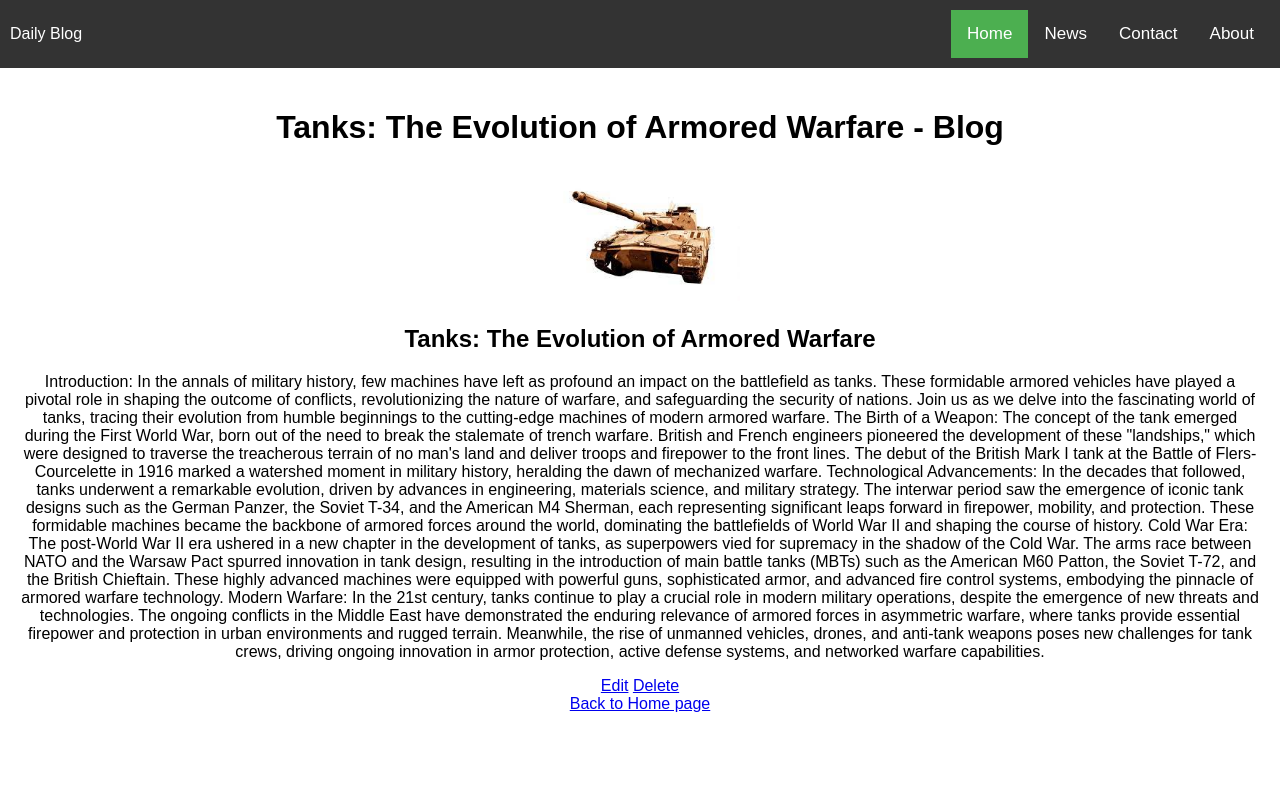
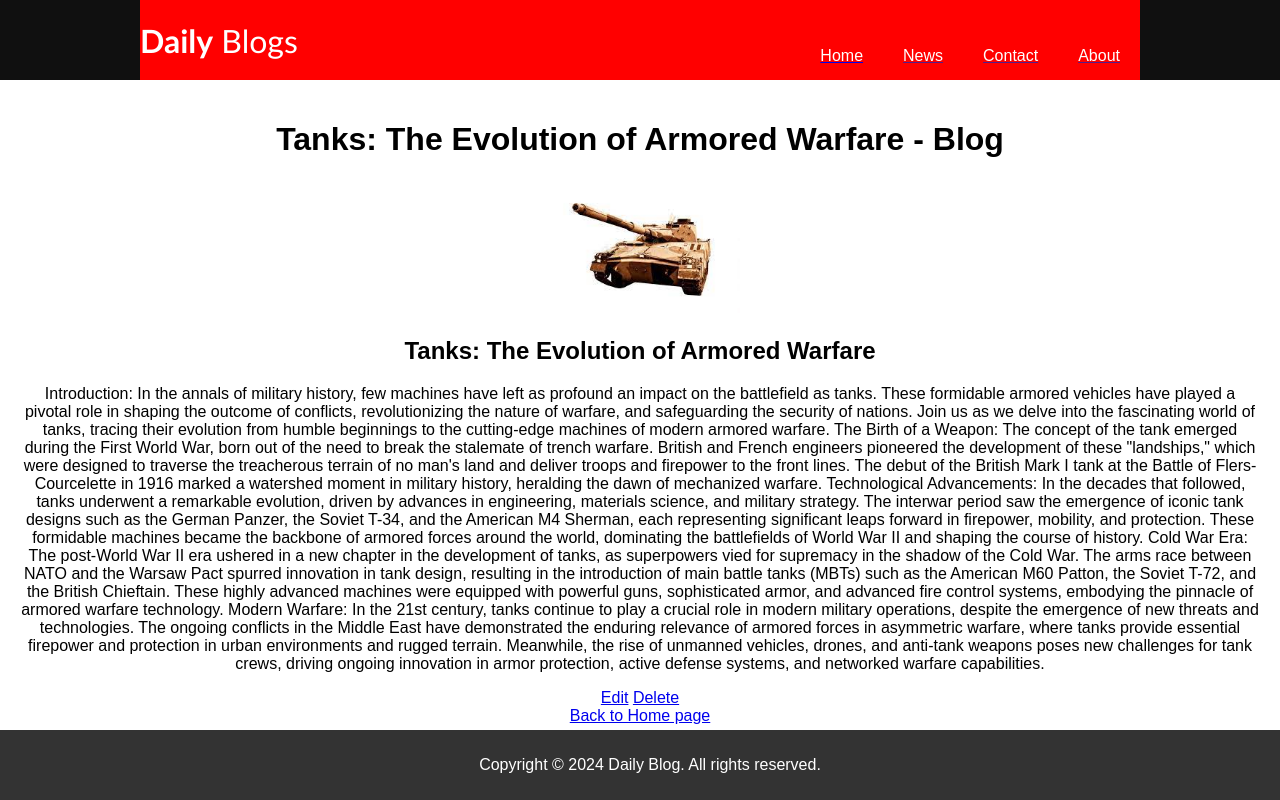
Before and after one commit to Uzair-A-Jokhio/blogWebsite-Django, a Django app: page /4/ in a window 1280 px wide. Run offline with Django 5.2, Linux system fonts and the light colour scheme; data comes from the database, SQL or seed files in the repository; both versions use the stored data as it was after the commit.

Commit message:
modifiying the header/navgiation bar

```diff
--- a/App/static/stylesheet.css
+++ b/App/static/stylesheet.css
@@ -5,45 +5,66 @@
     padding: 0;
 }
 
-.heading_nav {
-    color: white;
-    margin: 0; /* Remove default margin */
+.header{
+    width: 100%;
+    height: 80px;
+    display: block;
+    background-color: #101010;
 }
 
-
-.topnav {
-    overflow: hidden;
-    background-color: #333;
-    display: flex; /* Use flexbox */
-    align-items: center; /* Vertically center items */
-    justify-content: space-between; /* Space out the items */
-    padding: 10px;
+.inner_header{
+    width: 1000px;
+    height: 100%;
+    display: block;
+    margin: 0 auto;
+    background-color: red;
 }
 
-.right-nav a {
+.logo_container{
+    height:100%;
+    display: table;
     float: left;
-    display: block;
-    color: white;
-    text-align: center;
-    padding: 14px 16px;
-    text-decoration: none;
-    font-size: 17px;
 }
 
-.right-nav a:hover {
-    background-color: #ddd;
-    color: black;
+.logo_container h1{
+    color: white;
+    height: 100%;
+    display: table-cell;
+    vertical-align: middle;
+    font-family: 'Gill Sans MT';
+    font-size: 32px;
+    font-weight: 200;
 }
 
-.right-nav .active {
-    background-color: #4CAF50;
-    color: white;
+.logo_container h1 span {
+    font-weight: 800;
 }
+
 
 
 .content {
     padding: 20px;
     text-align: center;
+}
+
+.navigation{
+    float: right;
+    height:100%;
+}
+
+.navigation a{
+    height: 100%;
+    display: table;
+    float: left;
+    padding: 0px 20px;
+}
+
+.navigation a li{
+    display: table-cell;
+    vertical-align: middle;
+    height: 100%;
+    color: white;
+    font-family:
 }
 
 
--- a/App/templates/base.html
+++ b/App/templates/base.html
@@ -1,5 +1,4 @@
 {% load static %}
-
 <!DOCTYPE html>
 <html lang="en">
 <head>
@@ -10,30 +9,13 @@
 </head>
 <body>
     <!-- Top Navbar -->
-    <div class="topnav">
-        <div class="left-nav">
-            <p class="heading_nav">Daily Blog</p>
-        </div>
-        <div class="right-nav">
-            <a class="active" href="{% url 'product_list' %}">Home</a>
-            <a href="">News</a>
-            <a href="">Contact</a>
-            <a href="">About</a>
-        </div>
-    </div>
-
+    {% include 'particals/_header.html' %}
     <!-- Content Section with Django Script -->
     <div class="content">
         <!-- Add your Django script for displaying content here -->
         {% block content %}
-
         {% endblock %}
-
     </div>
-
-
-    <!-- <div class="footer position-relative fixed-bottom">
-        <p class="text-center py-2 my-0">Copyright &copy; 2024 Daily Blog. All rights reserved.</p>
-    </div> -->
+    {% include 'particals/_footer.html' %}
 </body>
 </html>
--- a/App/templates/index2.html
+++ b/App/templates/index2.html
@@ -1,13 +1,10 @@
 {% extends 'base.html' %}
-{% block content %}
 
 <!DOCTYPE html>
 <html lang="en">
     <head>
-    <meta charset="UTF-8">
-    <meta name="viewport" content="width=device-width, initial-scale=1.0">
         <title>{{ product.name }} - Blog Details</title>
-    <link rel=""
+        {% block content %}
     </head>
     <body>
     <div class="detail_page">
@@ -19,10 +16,12 @@
         <div>
             <p class="">{{ product.description }}</p>
         </div>
+        <div>
             <a href="{% url 'edit_product' product.pk %}">Edit</a>
             <a href="{% url 'delete_product' product.pk %}">Delete</a> <br>
             <a href="{% url 'product_list' %}">Back to Home page</a>
         </div>
+    </div>
+    {% endblock %}
 </body>
 </html>
-{% endblock %}
--- a/App/templates/particals/_footer.html
+++ b/App/templates/particals/_footer.html
@@ -1,5 +1,10 @@
 {% load static %}
-
-<div class="footer position-relative fixed-bottom">
-    <p class="text-center py-2 my-0">Copyright &copy; 2024 Daily Blog. All rights reserved.</p>
-</div>
+<footer>
+    <div class="footer position-relative fixed-bottom">
+        <article >
+            <p class="text-center py-2 my-0">
+                Copyright &copy; 2024 Daily Blog. All rights reserved.
+            </p>
+        </article>
+    </div>
+</footer>
--- /dev/null
+++ b/App/templates/particals/_header.html
@@ -0,0 +1,28 @@
+{% load static %}
+
+<!-- <div class="topnav">
+    <div class="left-nav">
+        <p class="heading_nav">Daily Blog</p>
+    </div>
+    <div class="right-nav">
+        <a class="active" href="{% url 'product_list' %}">Home</a>
+        <a href="">News</a>
+        <a href="">Contact</a>
+        <a href="">About</a>
+    </div>
+</div> -->
+
+<div class="header">
+    <div class="inner_header">
+        <div class="logo_container">
+            <h1><span>Daily</span> Blogs</h1>
+        </div>
+        <ul class="navigation">
+            <a class="active" href="{% url 'product_list' %}"><li>Home</li></a>
+            <a href=""><li>News</li></a>
+            <a href=""><li>Contact</li></a>
+            <a href=""><li>About</li></a>
+        </ul>
+    </div>
+
+</div>
--- a/App/views.py
+++ b/App/views.py
@@ -5,7 +5,7 @@ from django.core.paginator import Paginator, EmptyPage, PageNotAnInteger
 # Create your views here.
 
 def product_list(request):
-    products = Product.objects.all()
+    products = Product.objects.all().order_by('-id')  # Retrieve all products and reverse their order
     page = Paginator(products, 6)
     # getting the desired page number from url
     page_number = request.GET.get('page')
--- a/blogWebsite/settings.py
+++ b/blogWebsite/settings.py
@@ -125,7 +125,8 @@ MEDIA_URL = '/media/'
 MEDIA_ROOT = os.path.join(BASE_DIR, 'media')
 
 STATICFILES_URL = [
-    os.path.join(BASE_DIR, 'static')
+    os.path.join(BASE_DIR, 'static'),
+    os.path.join(BASE_DIR, 'static/partials')
 ]
 
 # Default primary key field type
```
Also changed, not shown: db.sqlite3. Lines whose indentation alone changed are shown as unchanged.
